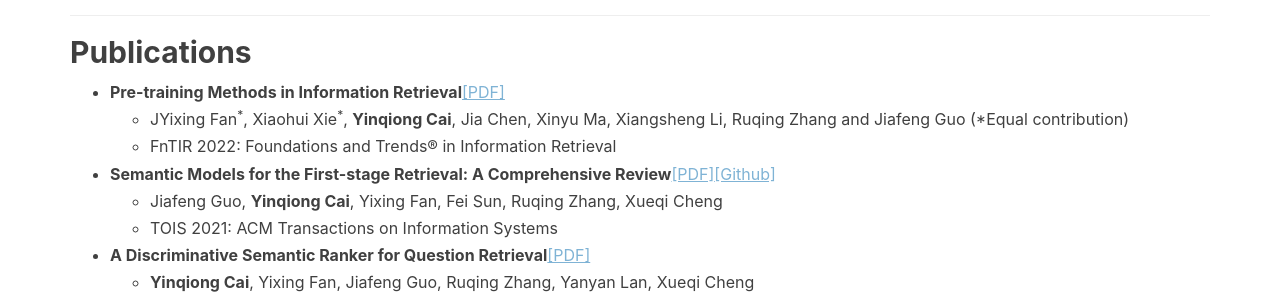
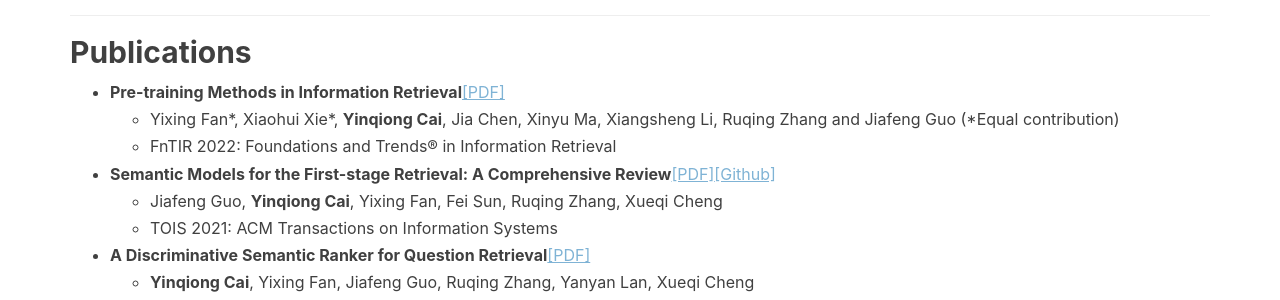
Before and after one commit to caiyinqiong/caiyinqiong.github.io, a Jekyll site: the page built from resume.html, in a window 1280 px wide. Shown: the part 1067-1367 px from the top of the page. Built offline with Jekyll 4.4.1, drawn with Linux system fonts in a browser that asks for light colours; nearby versions of some CDN libraries; comment, search, counter and statistics services are not loaded.

Commit message:
Update resume.html

```diff
--- a/resume.html
+++ b/resume.html
@@ -75,7 +75,7 @@
 <ul>
   <li><strong>Pre-training Methods in Information Retrieval</strong><a href="https://www.nowpublishers.com/article/Details/INR-100" style="color:#7FB3D5;text-decoration:underline">[PDF]</a></li>
     <ul>
-        <li>JYixing Fan<sup>*</sup>, Xiaohui Xie<sup>*</sup>, <strong>Yinqiong Cai</strong>, Jia Chen, Xinyu Ma, Xiangsheng Li, Ruqing Zhang and Jiafeng Guo (*Equal contribution)</li>
+        <li>Yixing Fan*, Xiaohui Xie*, <strong>Yinqiong Cai</strong>, Jia Chen, Xinyu Ma, Xiangsheng Li, Ruqing Zhang and Jiafeng Guo (*Equal contribution)</li>
         <li>FnTIR 2022: Foundations and Trends® in Information Retrieval</li>
     </ul>
   <li><strong>Semantic Models for the First-stage Retrieval: A
```
